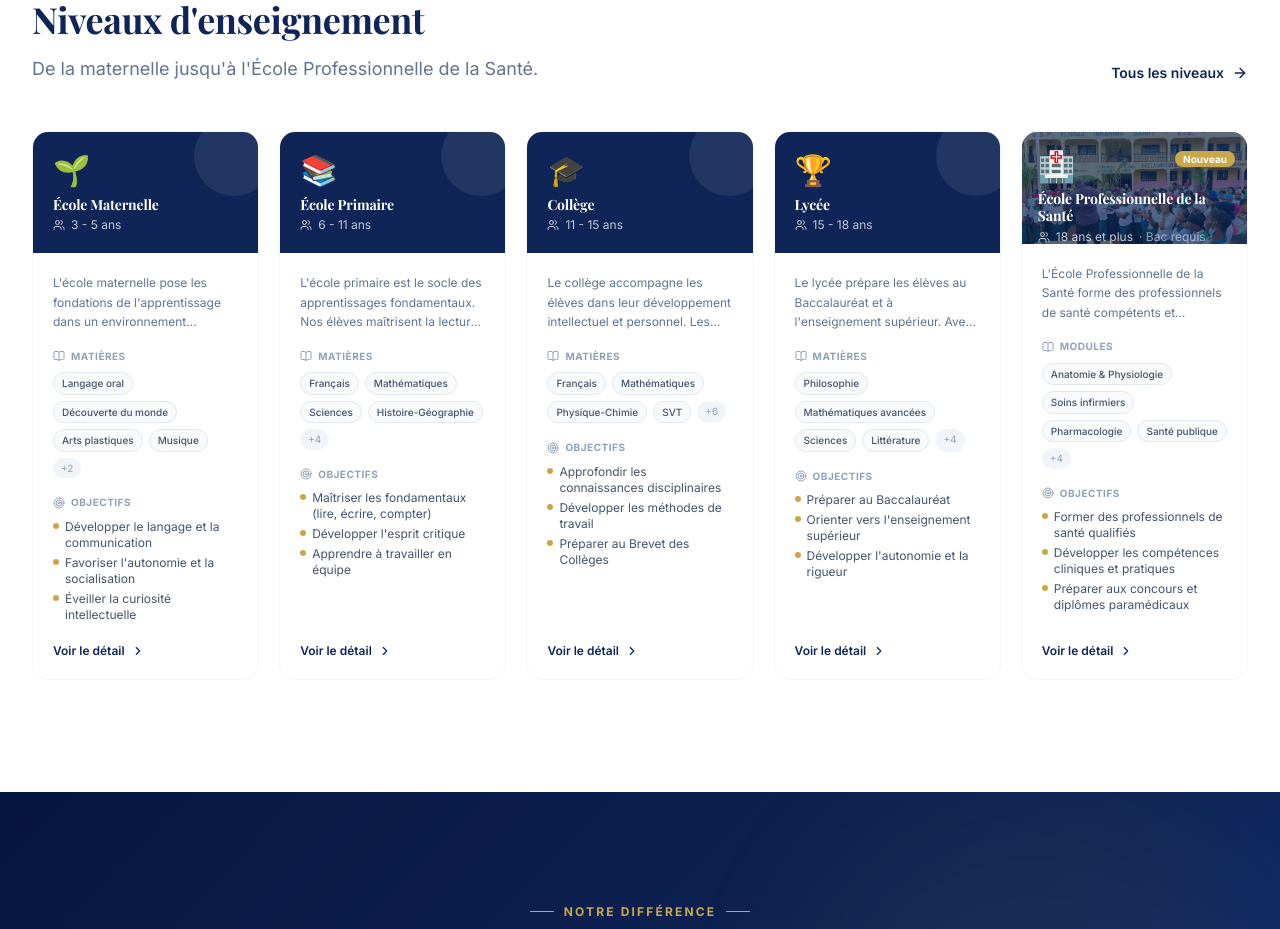
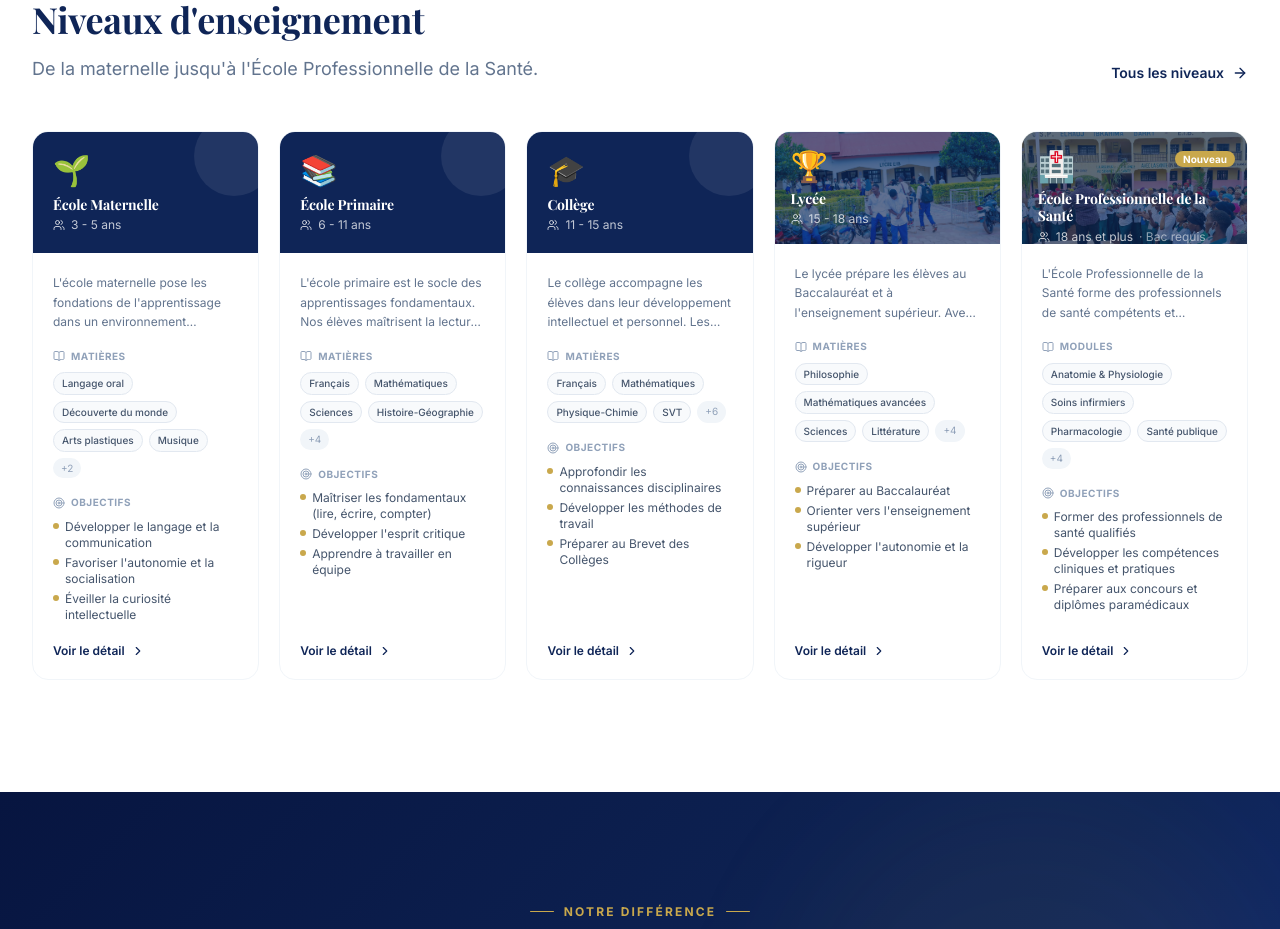
Before and after one commit to Barry-webdev/EIB-School, a Next.js app in the folder Frontend/: page / in a window 1280 px wide. Shown: the part 2020-2949 px from the top of the page. Built offline with nearby package versions, Linux system fonts and the light colour scheme.

Commit message:
feat: image Lycee.jpeg sur la carte lycee

```diff
--- a/Frontend/src/components/features/EducationCard.tsx
+++ b/Frontend/src/components/features/EducationCard.tsx
@@ -33,7 +33,6 @@ export const EducationCard: React.FC<EducationCardProps> = ({ level }) => {
             className="object-cover object-center"
             sizes="(max-width:640px) 100vw, 300px"
           />
-          {/* Overlay navy pour lisibilité */}
           <div className="absolute inset-0 bg-[#0f2557]/65" />
           <div className="relative z-10 p-4">
             <div className="text-3xl mb-1.5">{level.icon}</div>
@@ -47,6 +46,31 @@ export const EducationCard: React.FC<EducationCardProps> = ({ level }) => {
               <Users className="w-3 h-3" />
               {level.ageRange}
               <span className="text-white/55">· Bac requis</span>
+            </p>
+          </div>
+        </div>
+      ) : level.id === "lycee" ? (
+        /* Image lycée */
+        <div className="relative h-28 overflow-hidden flex-shrink-0">
+          <Image
+            src="/Lycée.jpeg"
+            alt="Lycée"
+            fill
+            className="object-cover object-center"
+            sizes="(max-width:640px) 100vw, 300px"
+          />
+          <div className="absolute inset-0 bg-[#0f2557]/65" />
+          <div className="relative z-10 p-4">
+            <div className="text-3xl mb-1.5">{level.icon}</div>
+            <h3
+              className="font-bold text-sm text-white leading-tight mb-1"
+              style={{ fontFamily: "'Playfair Display', Georgia, serif" }}
+            >
+              {level.name}
+            </h3>
+            <p className="text-white/75 text-xs flex items-center gap-1.5">
+              <Users className="w-3 h-3" />
+              {level.ageRange}
             </p>
           </div>
         </div>
```
